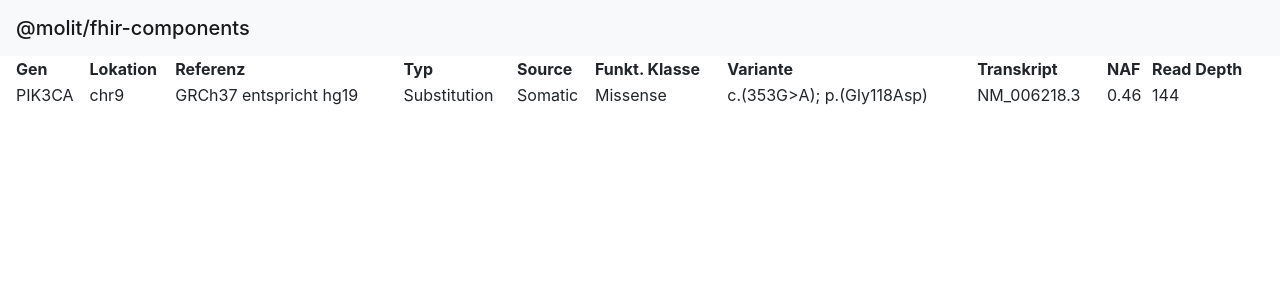
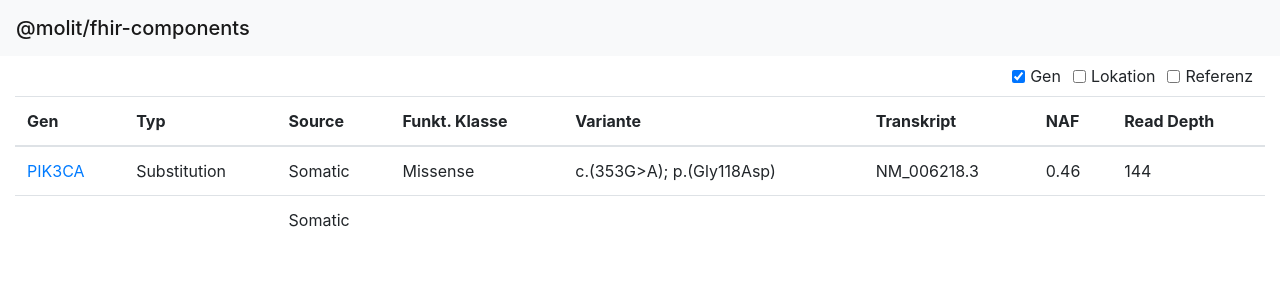
Before and after one commit to molit-institute/fhir-components, a Vue app: page /#/ in a window 1280 px wide. Shown: the top 300 px of the page. Built offline with nearby package versions, Linux system fonts and the light colour scheme.

Commit message:
adds molecular report to library

```diff
--- /dev/null
+++ b/src/assets/fhir/resources/genomics-observation-example-2.json
@@ -0,0 +1,43 @@
+{
+  "resourceType": "Observation",
+  "id": "5120",
+  "meta": { "versionId": "1", "lastUpdated": "2019-07-31T17:09:38.677+02:00", "profile": ["http://hl7.org/fhir/uv/genomics-reporting/StructureDefinition/obs-variant"] },
+  "status": "final",
+  "category": [{ "coding": [{ "system": "http://terminology.hl7.org/CodeSystem/observation-category", "code": "laboratory" }] }],
+  "code": { "coding": [{ "system": "http://loinc.org", "code": "69548-6", "display": "Genetic variant assessment" }] },
+  "subject": { "reference": "Patient/4721" },
+  "performer": [{ "reference": "Organization/4764" }],
+  "valueCodeableConcept": { "coding": [{ "system": "http://loinc.org", "code": "LA9633-4", "display": "Present" }] },
+  "method": { "coding": [{ "system": "http://loinc.org", "code": "LA26398-0", "display": "Sequencing" }] },
+  "specimen": { "identifier": { "system": "http://molit.eu/fhir/genomics/NamingSystem/cegat/tissueID", "value": "UNKNOWN" } },
+  "component": [
+    {
+      "code": { "coding": [{ "system": "http://loinc.org", "code": "48002-0", "display": "Genomic source class" }] },
+      "valueCodeableConcept": { "coding": [{ "system": "http://loinc.org", "code": "LA6684-0", "display": "Somatic" }] }
+    },
+    {
+      "code": { "coding": [{ "system": "http://loinc.org", "code": "82155-3", "display": "Genomic structural variant copy number" }] },
+      "valueQuantity": { "value": 1, "system": "http://unitsofmeasure.org", "code": "1" }
+    },
+    {
+      "code": { "coding": [{ "system": "http://loinc.org", "code": "48001-2", "display": "Cytogenetic (chromosome) location" }] },
+      "valueCodeableConcept": { "coding": [{ "system": "http://hl7.org/fhir/sid/chromloc", "code": "chr3", "display": "chr3" }] }
+    },
+    {
+      "code": { "coding": [{ "system": "http://loinc.org", "code": "62374-4", "display": "Human reference sequence assembly version" }] },
+      "valueCodeableConcept": { "coding": [{ "system": "http://loinc.org", "code": "LA14029-5", "display": "GRCh37" }] }
+    },
+    {
+      "code": { "coding": [{ "system": "http://hl7.org/fhir/uv/genomics-reporting/CodeSystem/LOINC-TBD", "code": "cnv-size", "display": "CNV Size" }] },
+      "valueCodeableConcept": { "coding": [{ "system": "http://molit.eu/fhir/genomics/cnv-size", "code": "partial p-arm", "display": "partial p-arm" }] }
+    },
+    {
+      "code": { "coding": [{ "system": "http://loinc.org", "code": "81254-5", "display": "Genomic allele start-end" }] },
+      "valueRange": { "low": { "value": 25469754 }, "high": { "value": 25469754 } }
+    },
+    {
+      "code": { "coding": [{ "system": "http://loinc.org", "code": "48002-0", "display": "Genomic source class" }] },
+      "valueCodeableConcept": { "coding": [{ "system": "http://loinc.org", "code": "LA6684-0", "display": "Somatic" }] }
+    }
+  ]
+}
--- a/src/components/MolecularReport.vue
+++ b/src/components/MolecularReport.vue
@@ -1,11 +1,25 @@
 <template>
   <div>
-    <table class="snv-table">
+    <div class="column-hide-options" v-if="showColumnHideOptions">
+      <div class="form-check form-check-inline">
+        <input class="form-check-input" type="checkbox" id="showGene" v-model="showGene" />
+        <label class="form-check-label" for="showGene">Gen</label>
+      </div>
+      <div class="form-check form-check-inline">
+        <input class="form-check-input" type="checkbox" id="showLocation" v-model="showLocation" />
+        <label class="form-check-label" for="showLocation">Lokation</label>
+      </div>
+      <div class="form-check form-check-inline">
+        <input class="form-check-input" type="checkbox" id="showReference" v-model="showReference" />
+        <label class="form-check-label" for="showReference">Referenz</label>
+      </div>
+    </div>
+    <table class="table snv-table">
       <thead>
         <tr>
-          <th>Gen</th>
-          <th>Lokation</th>
-          <th>Referenz</th>
+          <th v-if="showGene">Gen</th>
+          <th v-if="showLocation">Lokation</th>
+          <th v-if="showReference">Referenz</th>
           <th>Typ</th>
           <th>Source</th>
           <th>Funkt. Klasse</th>
@@ -16,14 +30,21 @@
         </tr>
       </thead>
       <tbody>
-        <tr>
-          <td>{{ getValueByLoincCode(resource.component, "48018-6") }}</td>
-          <td>{{ getValueByLoincCode(resource.component, "48001-2") }}</td>
-          <td>{{ getValueByLoincCode(resource.component, "62374-4") }}</td>
+        <tr v-for="resource in resources" :key="resource.id">
+          <td v-if="showGene">
+            <a v-if="showOncoKBLinks" :href="`https://oncokb.org/gene/${getValueByLoincCode(resource.component, '48018-6')}`" target="_blank">{{
+              getValueByLoincCode(resource.component, "48018-6")
+            }}</a>
+            <span v-else>{{ getValueByLoincCode(resource.component, "48018-6") }}</span>
+          </td>
+          <td v-if="showLocation">{{ getValueByLoincCode(resource.component, "48001-2") }}</td>
+          <td v-if="showReference">{{ getValueByLoincCode(resource.component, "62374-4") }}</td>
           <td>{{ getValueByLoincCode(resource.component, "48019-4") }}</td>
           <td>{{ getValueByLoincCode(resource.component, "48002-0") }}</td>
           <td>{{ getValueByLoincCode(resource.component, "48006-1") }}</td>
-          <td>{{ getValueByLoincCode(resource.component, "48004-6") }}; {{ getValueByLoincCode(resource.component, "48005-3") }}</td>
+          <td>
+            {{ getValueByLoincCode(resource.component, "48004-6") }}<span v-if="getValueByLoincCode(resource.component, '48004-6')">;</span> {{ getValueByLoincCode(resource.component, "48005-3") }}
+          </td>
           <td>{{ getValueByLoincCode(resource.component, "51958-7") }}</td>
           <td>{{ getValueByLoincCode(resource.component, "81258-6") }}</td>
           <td>{{ getValueByLoincCode(resource.component, "82121-5") }}</td>
@@ -38,15 +59,45 @@
 
 export default {
   props: {
-    resource: {
-      type: Object,
-      default: null
+    resources: {
+      type: Array,
+      default() {
+        return [];
+      }
+    },
+
+    showColumnHideOptions: {
+      type: Boolean,
+      default: true
+    },
+
+    hideGene: {
+      type: Boolean,
+      default: false
+    },
+
+    hideLocation: {
+      type: Boolean,
+      default: true
+    },
+
+    hideReference: {
+      type: Boolean,
+      default: true
+    },
+
+    showOncoKBLinks: {
+      type: Boolean,
+      default: true
     }
   },
 
   data() {
     return {
-      columns: []
+      columns: [],
+      showGene: true,
+      showLocation: false,
+      showReference: false
     };
   },
 
@@ -82,6 +133,9 @@ export default {
   mounted() {
     // const a = fhirpath.evaluate({ resourceType: "Patient" }, "Patient.name.given");
     // console.log(a);
+    this.showGene = !this.hideGene;
+    this.showLocation = !this.hideLocation;
+    this.showReference = !this.hideReference;
   }
 };
 </script>
@@ -90,4 +144,11 @@ export default {
 .snv-table {
   width: 100%;
 }
+
+.column-hide-options {
+  display: flex;
+  justify-content: flex-end;
+  padding-bottom: 0.5rem;
+  padding-top: 0.5rem;
+}
 </style>
--- a/src/library-entry.js
+++ b/src/library-entry.js
@@ -23,6 +23,7 @@ import DtString from "./components/data-types/primitive/DtString";
 import DtStringArray from "./components/data-types/primitive/DtStringArray";
 import DtUri from "./components/data-types/primitive/DtUri";
 import ResourceSelector from "./components/ResourceSelector";
+import MolecularReport from "./components/MolecularReport";
 
 export {
   PaginatedList,
@@ -49,5 +50,6 @@ export {
   DtString,
   DtStringArray,
   DtUri,
-  ResourceSelector
+  ResourceSelector,
+  MolecularReport
 };
--- a/src/util/dateTimeController.js
+++ b/src/util/dateTimeController.js
@@ -1,7 +1,8 @@
 import moment from "moment";
 
 /**
- * Adds a 0 in case the length is smaller than the given length. number is not allowed to be null/undefined, length is not allowed to be null/undefined or its value below 2, else the return will be set to "00"
+ * Adds a 0 in case the length is smaller than the given length. number is not allowed to be null/undefined,
+ * length is not allowed to be null/undefined or its value below 2, else the return will be set to "00"
  * source : https://stackoverflow.com/questions/1091372/getting-the-clients-timezone-in-javascript
  */
 export function pad(number, length) {
--- a/src/views/Home.vue
+++ b/src/views/Home.vue
@@ -1,7 +1,7 @@
 <template>
   <div>
     <div class="container-fluid">
-      <molecular-report :resource="exampleReport" />
+      <molecular-report :resources="exampleReport" />
       <!-- <questionnaire-renderer :questionnaire="questionnaire" :baseUrl="baseUrl" locale="de" mode="StepperQuestionnaire"></questionnaire-renderer> -->
     </div>
   </div>
@@ -13,6 +13,7 @@ import PatientList from "@/components/PatientList";
 import Patient from "@/components/resources/Patient-de-basis";
 import examplePatient from "@/assets/fhir/resources/patient-example.json";
 import exampleReport from "@/assets/fhir/resources/genomics-observation-example.json";
+import exampleReport2 from "@/assets/fhir/resources/genomics-observation-example-2.json";
 import MolecularReport from "@/components/MolecularReport";
 import QuestionnaireList from "@/components/QuestionnaireList";
 import QuestionnaireResponseList from "@/components/QuestionnaireResponseList";
@@ -24,7 +25,7 @@ export default {
     },
 
     exampleReport() {
-      return exampleReport;
+      return [exampleReport, exampleReport2];
     }
   },
   data() {
```
